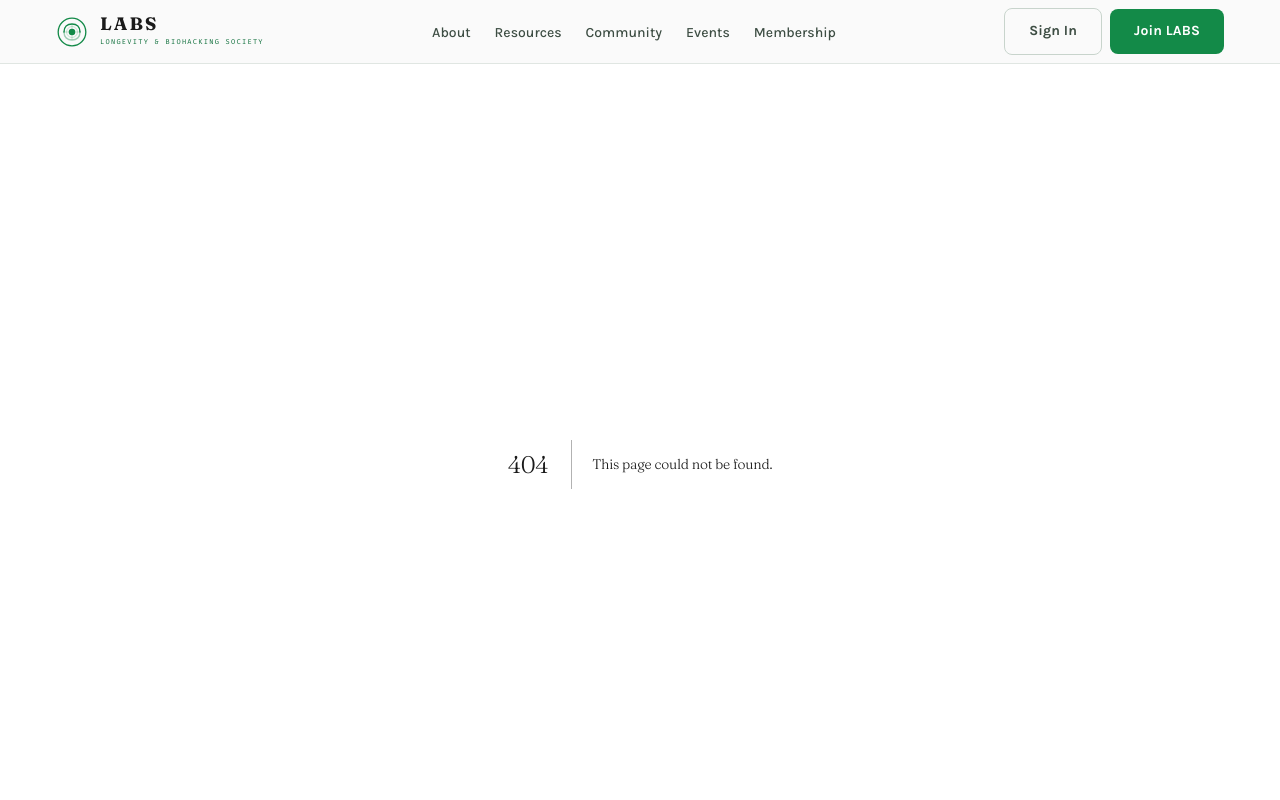
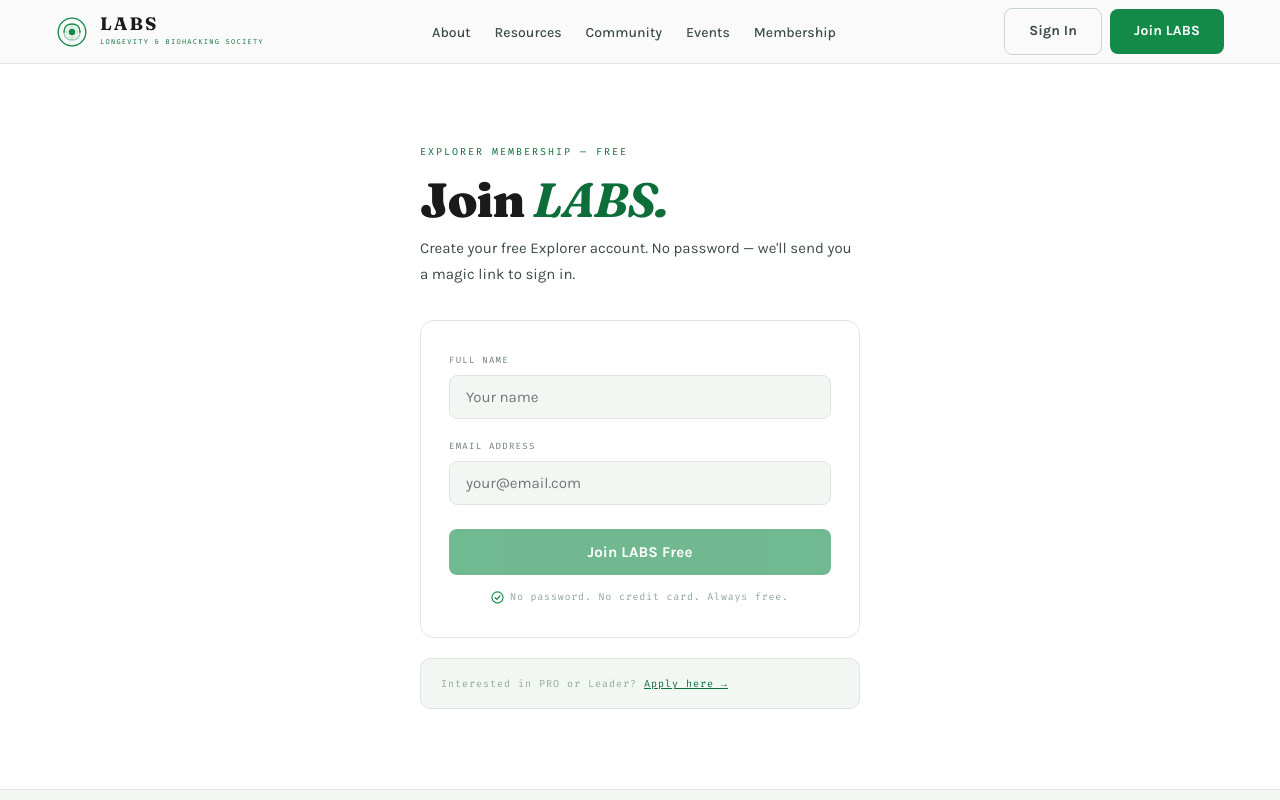
Before and after one commit to aireadyteam/labs-site, a Next.js app: page /join in a window 1280 px wide. Before the commit this address had no page. Shown: the top 800 px of the page. Built offline with nearby package versions, Linux system fonts and the light colour scheme.

Commit message:
Add src/app/join/page.tsx

```diff
--- /dev/null
+++ b/src/app/join/page.tsx
@@ -0,0 +1,101 @@
+'use client';
+import { useState } from 'react';
+import Link from 'next/link';
+
+export default function JoinPage() {
+  const [name, setName] = useState('');
+  const [email, setEmail] = useState('');
+  const [status, setStatus] = useState<'idle' | 'loading' | 'success' | 'error'>('idle');
+  const [message, setMessage] = useState('');
+
+  async function handleSubmit(e: React.FormEvent) {
+    e.preventDefault();
+    setStatus('loading');
+    try {
+      const res = await fetch('/api/signup', {
+        method: 'POST',
+        headers: { 'Content-Type': 'application/json' },
+        body: JSON.stringify({ name, email }),
+      });
+      const data = await res.json();
+      if (!res.ok) throw new Error(data.error);
+      setStatus('success');
+      setMessage(data.message);
+    } catch (err: unknown) {
+      setStatus('error');
+      setMessage(err instanceof Error ? err.message : 'Something went wrong');
+    }
+  }
+
+  if (status === 'success') {
+    return (
+      <section style={{ minHeight: '70vh', display: 'flex', alignItems: 'center', justifyContent: 'center', padding: '80px 24px', background: 'var(--bg-white)' }}>
+        <div style={{ maxWidth: 480, textAlign: 'center' as const }}>
+          <div style={{ width: 56, height: 56, background: 'var(--g-100)', border: '1.5px solid var(--g-200)', borderRadius: '50%', display: 'flex', alignItems: 'center', justifyContent: 'center', margin: '0 auto 24px', fontSize: 24 }}>✅</div>
+          <h1 style={{ fontSize: 32, marginBottom: 16 }}>Check your <em>inbox.</em></h1>
+          <p style={{ fontSize: 16, color: 'var(--ink-2)', lineHeight: 1.72, marginBottom: 24 }}>We sent a sign-in link to <strong>{email}</strong>. Click it to access your member dashboard — no password needed.</p>
+          <p style={{ fontFamily: "'Fira Code', monospace", fontSize: 10, letterSpacing: '0.1em', color: 'var(--ink-4)' }}>Didn&apos;t get it? Check your spam folder or <button onClick={() => setStatus('idle')} style={{ background: 'none', border: 'none', color: 'var(--g-700)', cursor: 'pointer', fontFamily: 'inherit', fontSize: 'inherit', padding: 0, letterSpacing: 'inherit' }}>try again</button>.</p>
+        </div>
+      </section>
+    );
+  }
+
+  return (
+    <section style={{ minHeight: '70vh', display: 'flex', alignItems: 'center', justifyContent: 'center', padding: '80px 24px', background: 'var(--bg-white)' }}>
+      <div style={{ width: '100%', maxWidth: 440 }}>
+        <div style={{ fontFamily: "'Fira Code', monospace", fontSize: 10, letterSpacing: '0.2em', textTransform: 'uppercase' as const, color: 'var(--g-700)', marginBottom: 16 }}>Explorer Membership — Free</div>
+        <h1 style={{ fontSize: 'clamp(32px, 4vw, 48px)', marginBottom: 12 }}>Join <em>LABS.</em></h1>
+        <p style={{ fontSize: 15, color: 'var(--ink-2)', lineHeight: 1.72, marginBottom: 32 }}>Create your free Explorer account. No password — we&apos;ll send you a magic link to sign in.</p>
+
+        <div style={{ background: 'var(--bg-white)', border: '1.5px solid var(--rule)', borderRadius: 14, padding: '32px 28px' }}>
+          <div style={{ marginBottom: 20 }}>
+            <label style={{ display: 'block', fontFamily: "'Fira Code', monospace", fontSize: 9, letterSpacing: '0.14em', textTransform: 'uppercase' as const, color: 'var(--ink-3)', marginBottom: 8 }}>Full name</label>
+            <input
+              type="text"
+              value={name}
+              onChange={(e) => setName(e.target.value)}
+              placeholder="Your name"
+              required
+              style={{ width: '100%', background: 'var(--bg-tint)', border: '1.5px solid var(--rule)', borderRadius: 8, padding: '12px 16px', fontFamily: "'Karla', sans-serif", fontSize: 15, color: 'var(--ink)', outline: 'none', boxSizing: 'border-box' as const }}
+            />
+          </div>
+          <div style={{ marginBottom: 24 }}>
+            <label style={{ display: 'block', fontFamily: "'Fira Code', monospace", fontSize: 9, letterSpacing: '0.14em', textTransform: 'uppercase' as const, color: 'var(--ink-3)', marginBottom: 8 }}>Email address</label>
+            <input
+              type="email"
+              value={email}
+              onChange={(e) => setEmail(e.target.value)}
+              placeholder="your@email.com"
+              required
+              style={{ width: '100%', background: 'var(--bg-tint)', border: '1.5px solid var(--rule)', borderRadius: 8, padding: '12px 16px', fontFamily: "'Karla', sans-serif", fontSize: 15, color: 'var(--ink)', outline: 'none', boxSizing: 'border-box' as const }}
+            />
+          </div>
+
+          {status === 'error' && (
+            <div style={{ background: '#fef2f2', border: '1.5px solid #fecaca', borderRadius: 8, padding: '12px 16px', marginBottom: 20, fontSize: 13, color: '#dc2626' }}>{message}</div>
+          )}
+
+          <button
+            onClick={handleSubmit}
+            disabled={status === 'loading' || !name || !email}
+            className="btn btn-primary"
+            style={{ width: '100%', justifyContent: 'center', fontSize: 15, padding: '14px', opacity: (status === 'loading' || !name || !email) ? 0.6 : 1 }}
+          >
+            {status === 'loading' ? 'Creating account…' : 'Join LABS Free'}
+          </button>
+
+          <div style={{ display: 'flex', alignItems: 'center', gap: 6, marginTop: 14, justifyContent: 'center' }}>
+            <svg width="13" height="13" viewBox="0 0 14 14" fill="none"><circle cx="7" cy="7" r="6" stroke="#138a48" strokeWidth="1.2"/><path d="M4.5 7.2l1.8 1.8 3.2-3.6" stroke="#138a48" strokeWidth="1.4" strokeLinecap="round" strokeLinejoin="round"/></svg>
+            <span style={{ fontFamily: "'Fira Code', monospace", fontSize: 10, letterSpacing: '0.08em', color: 'var(--ink-4)' }}>No password. No credit card. Always free.</span>
+          </div>
+        </div>
+
+        <div style={{ marginTop: 20, padding: '16px 20px', background: 'var(--bg-tint)', border: '1px solid var(--rule)', borderRadius: 10 }}>
+          <p style={{ fontFamily: "'Fira Code', monospace", fontSize: 10, letterSpacing: '0.1em', color: 'var(--ink-4)', margin: 0, lineHeight: 1.7 }}>
+            Interested in PRO or Leader? <Link href="/membership" style={{ color: 'var(--g-700)' }}>Apply here →</Link>
+          </p>
+        </div>
+      </div>
+    </section>
+  );
+}
```
